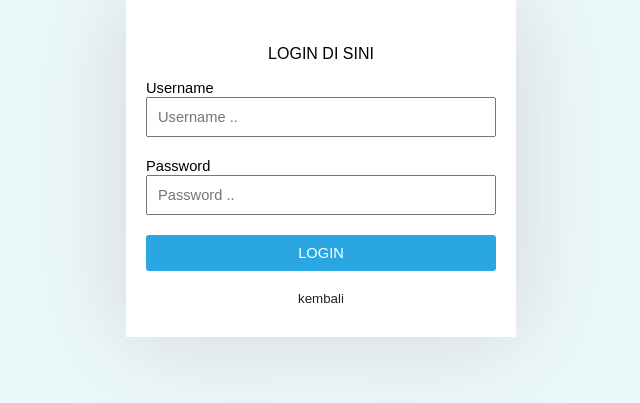
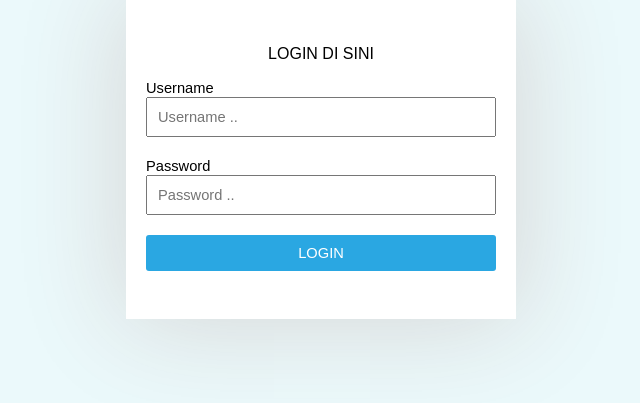
Before and after one commit to MutiaraFransiska/kelompok_3, a PHP site: page / in a window 1280 px wide. Shown: the part 139-542 px from the top of the page, without its empty margins (319-959 px from the left). Run offline with PHP 8.4, Linux system fonts and the light colour scheme.

Commit message:
Update index.php

```diff
--- a/index.php
+++ b/index.php
@@ -30,9 +30,6 @@
 
 			<br/>
 			<br/>
-			<center>
-				<a class="link" href="https://www.malasngoding.com">kembali</a>
-			</center>
 		</form>
 
 	</div>
```
